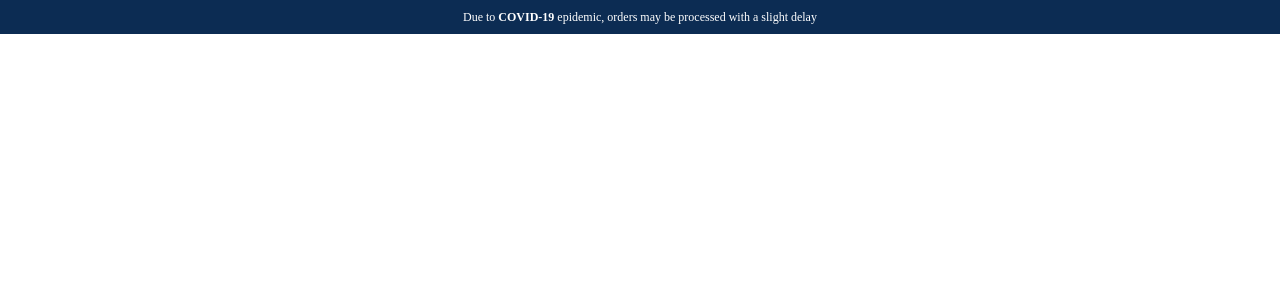
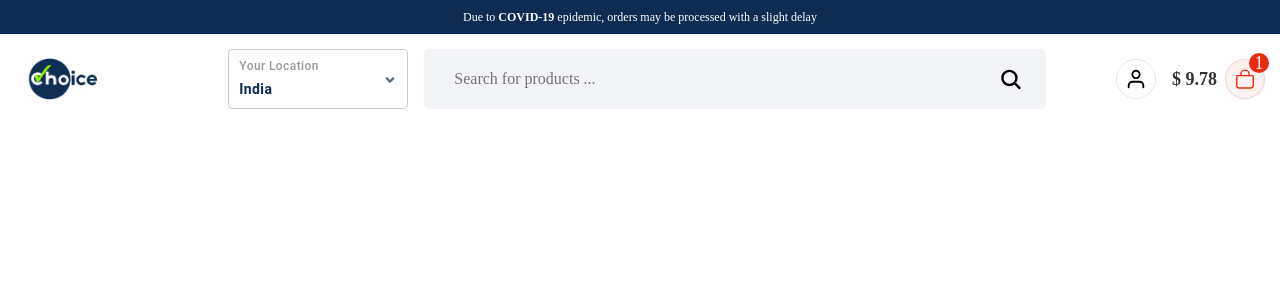
Before and after one commit to vijikalavarkar/choice, a React (Create React App) app in the folder client/: page / in a window 1280 px wide. Shown: the top 300 px of the page. Built offline with nearby package versions, Linux system fonts and the light colour scheme.

Commit message:
added header part

```diff
--- a/client/package.json
+++ b/client/package.json
@@ -16,6 +16,7 @@
     "bootstrap": "^4.6.2",
     "react": "^19.0.0",
     "react-dom": "^19.0.0",
+    "react-icons": "^5.4.0",
     "react-router-dom": "^7.1.0",
     "react-scripts": "5.0.1",
     "styled-components": "^6.1.13",
--- a/client/src/App.css
+++ b/client/src/App.css
@@ -6,6 +6,12 @@
 
 @import url('https://fonts.googleapis.com/css2?family=League+Spartan:wght@100..900&family=Playwrite+CO+Guides&family=Poppins:ital,wght@0,100;0,200;0,300;0,400;0,500;0,600;0,700;0,800;0,900;1,100;1,200;1,300;1,400;1,500;1,600;1,700;1,800;1,900&family=Roboto:ital,wght@0,100;0,300;0,400;0,500;0,700;0,900;1,100;1,300;1,400;1,500;1,700;1,900&display=swap');
 
+@media (min-width: 1200px) {
+  .container {
+    max-width: 1700px; /* Adjust this value as needed */
+  }
+}
+
 body{
   font-family: "Poppins", serif;
   font-weight: 400;
--- /dev/null
+++ b/client/src/components/Carting/Carting.css
@@ -0,0 +1,39 @@
+.carting .profile{
+    align-items: center;
+    justify-content: center;
+    min-width: 40px;
+    height: 40px;
+    width: 40px;
+    border-radius: 50%;
+    border: 1px solid rgba(0,0,0,0.1) !important;
+    color: black;
+}
+
+.carting .profile svg{
+    font-size: 22px;
+}
+
+.cartTab button{
+    background: #fff1ee;
+}
+
+.cartTab .price{
+    font-size: 18px;
+    color: rgba(0,0,0,0.8);
+    font-weight: 700;
+}
+
+.cartTab button svg{
+    color: #ea2b0f;
+}
+
+.cartTab .count{
+    position: absolute;
+    top: -6px;
+    right: -4px;
+    background: #ea2b0f;
+    border-radius: 50%;
+    color: white;
+    width: 20px;
+    height: 20px;
+}
--- /dev/null
+++ b/client/src/components/Carting/Carting.js
@@ -0,0 +1,22 @@
+import './Carting.css'
+import Button from '@mui/material/Button';
+import { FiUser } from "react-icons/fi";
+import { IoBagOutline } from "react-icons/io5";
+
+const Carting = () => {
+    return(
+        <>
+            <div className='carting d-flex align-items-center ml-auto'>
+                <Button className='profile mr-3'><FiUser /></Button>
+                <div className='cartTab ml-auto d-flex align-items-center'>
+                    <span className='price'>$ 9.78</span>
+                    <div className='position-relative ml-2'>
+                        <Button className='profile'><IoBagOutline /></Button>
+                        <span className='count d-flex justify-content-center align-items-center'>1</span>
+                    </div>
+                </div>
+            </div>
+        </>
+    )
+}
+export default Carting
--- /dev/null
+++ b/client/src/components/CounrtyDropdown/CountryDropdown.css
@@ -0,0 +1,33 @@
+.country_drop_down{
+    width: 180px;
+    height: 60px;
+    min-width: 150px;
+    text-align: left;
+    justify-content: flex-start;
+    border: 1px solid rgba(0,0,0,0.2) !important;
+    border-radius: 2px;
+    padding: 10px 10px !important;
+}
+
+.country_drop_down .label{
+    font-size: 12px;
+    text-transform: capitalize;
+    color: rgba(0,0,0,0.4) !important;
+    /* line-height: 16px; */
+}
+
+.country_drop_down .cname{
+    font-size: 14px;
+    text-transform: capitalize;
+    color: #0c2c53;
+    font-weight: 700;
+    /* line-height: 16px; */
+}
+
+.country_drop_down .angle{
+    color: #0c2c53;
+}
+
+.country_drop_down span.ml-auto svg{
+    opacity: 0.7;
+}
--- /dev/null
+++ b/client/src/components/CounrtyDropdown/CountryDropdown.js
@@ -0,0 +1,18 @@
+import Button from '@mui/material/Button';
+import "./CountryDropdown.css";
+import { FaAngleDown } from "react-icons/fa";
+
+const CountryDropdown = () => {
+    return (
+        <>
+            <Button className="country_drop_down">
+                <div className="info d-flex flex-column">
+                    <span className='label'>Your Location</span>
+                    <span className='cname'>India</span>
+                </div>
+                <span className='ml-auto angle'><FaAngleDown /></span>
+            </Button>
+        </>
+    );
+};
+export default CountryDropdown;
--- a/client/src/components/Header/Header.css
+++ b/client/src/components/Header/Header.css
@@ -2,12 +2,22 @@
     background: #0c2c53;
 }
 
-.header .top-strip{
+.header_wrapper .top-strip{
     padding: 8px 0px;
 }
 
-.header .top-strip p{
+.header_wrapper .top-strip p{
     color: white;
     font-size: 12px;
     font-weight: 500;
 }
+
+.header_wrapper .header{
+    width: 100%;
+    height: auto;
+    padding: 15px 0px;
+}
+
+.logoWrapper img{
+    width: 50%;
+}
--- a/client/src/components/Header/Header.js
+++ b/client/src/components/Header/Header.js
@@ -1,15 +1,41 @@
 import './Header.css'
+import { Link } from 'react-router-dom'
+import Logo from '../../assets/images/choice.png'
+import CountryDropdown from '../CounrtyDropdown/CountryDropdown'
+import Searchbar from '../Searchbar/Searchbar'
+import Carting from '../Carting/Carting'
+
 
 const Header = () => {
     return(
         <>
-            <div className='header'>
+            <header className='header_wrapper'>
+                {/* Top Strip */}
                 <div className='top-strip bg_blue'>
                     <div className='container'>
                         <p className='mt-0 mb-0 text-center'>Due to <b>COVID-19</b> epidemic, orders may be processed with a slight delay</p>
                     </div>
                 </div>
-            </div>
+
+                {/* header */}
+                <div className="header">
+                    <div className="container">
+                        <div className="row">
+                            <div className="logoWrapper d-flex align-items-center col-sm-2">
+                                <Link to={'/'}><img src={Logo} alt='Logo'/></Link>
+                            </div>
+
+                            <div className="rightcontentWrapper d-flex align-items-center col-sm-10">
+                                <CountryDropdown />
+                                <Searchbar />
+                                <Carting />
+                            </div>
+                        </div>
+                    </div>
+                </div>
+
+
+            </header>
         </>
     )
 }
--- /dev/null
+++ b/client/src/components/Searchbar/Searchbar.css
@@ -0,0 +1,35 @@
+.headerSearch{
+    width: 60%;
+    height: 60px;
+    background: #f3f4f7;
+    padding: 10px;
+    position: relative;
+    border-radius: 5px;
+}
+
+.headerSearch input{
+    background: transparent;
+    outline: none;
+    font-size: 16px;
+    color: rgba(0,0,0,0.8) !important;
+    width: 100%;
+    height: 40px;
+    border: none;
+    padding: 0px 20px;
+}
+
+.headerSearch button{
+    position: absolute;
+    top: 10px;
+    right: 15px;
+    z-index: 100;
+    min-width: 40px;
+    height: 40px;
+    width: 40px;
+    border-radius: 50%;
+    color: black;
+}
+
+.headerSearch button svg{
+    font-size: 25px;
+}
--- /dev/null
+++ b/client/src/components/Searchbar/Searchbar.js
@@ -0,0 +1,15 @@
+import './Searchbar.css'
+import { IoSearch } from "react-icons/io5";
+import Button from '@mui/material/Button';
+
+const Searchbar = () => {
+    return (
+        <>
+            <div className='headerSearch ml-3 mr-3'>
+                <input type="text" placeholder='Search for products ...'/>
+                <Button><IoSearch /></Button>
+            </div>
+        </>
+    )
+}
+export default Searchbar
```
Also changed, not shown: client/src/assets/images/choice.png (added), 1 other file (tests, documents, lock files or other folders).
